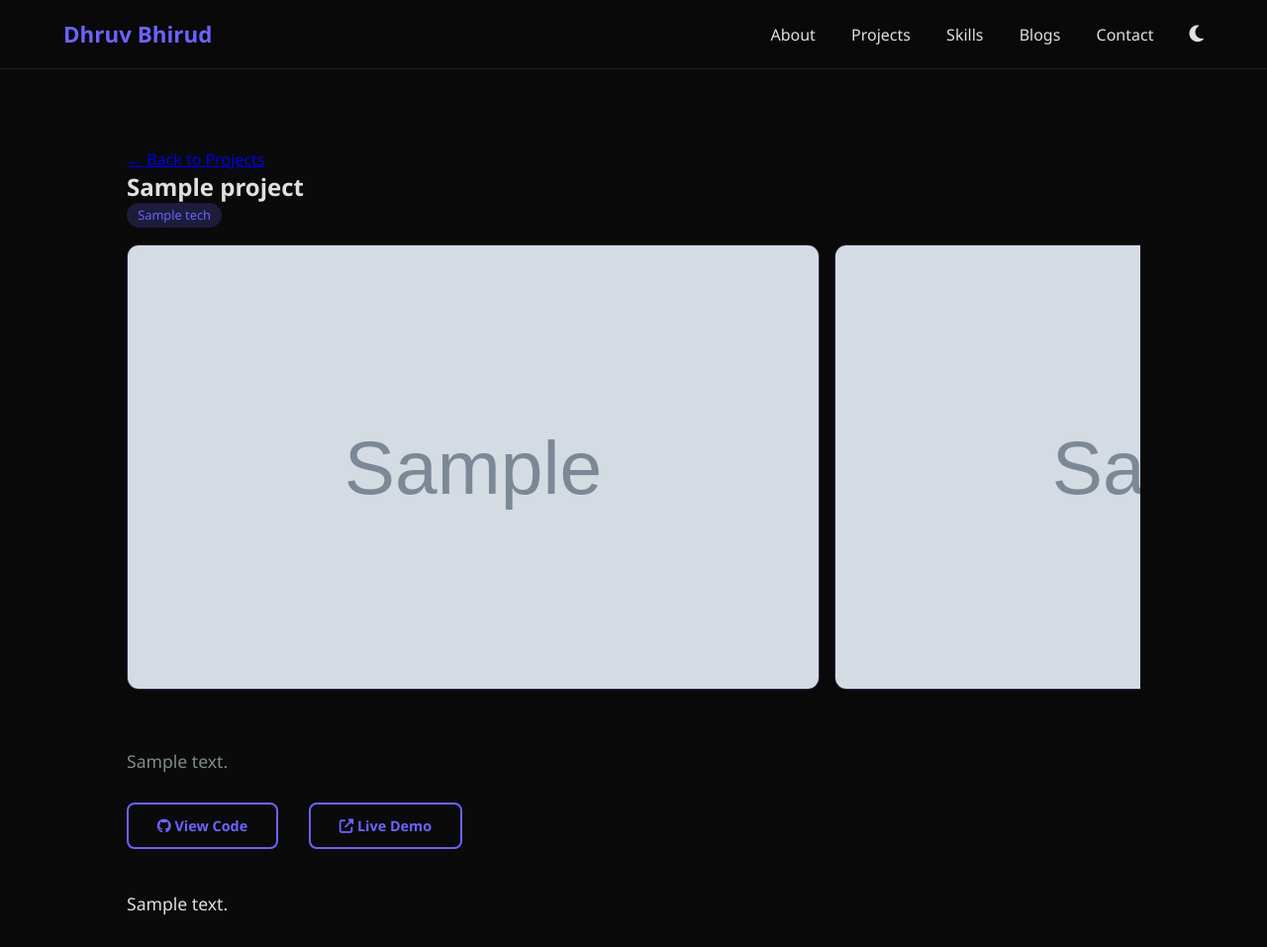
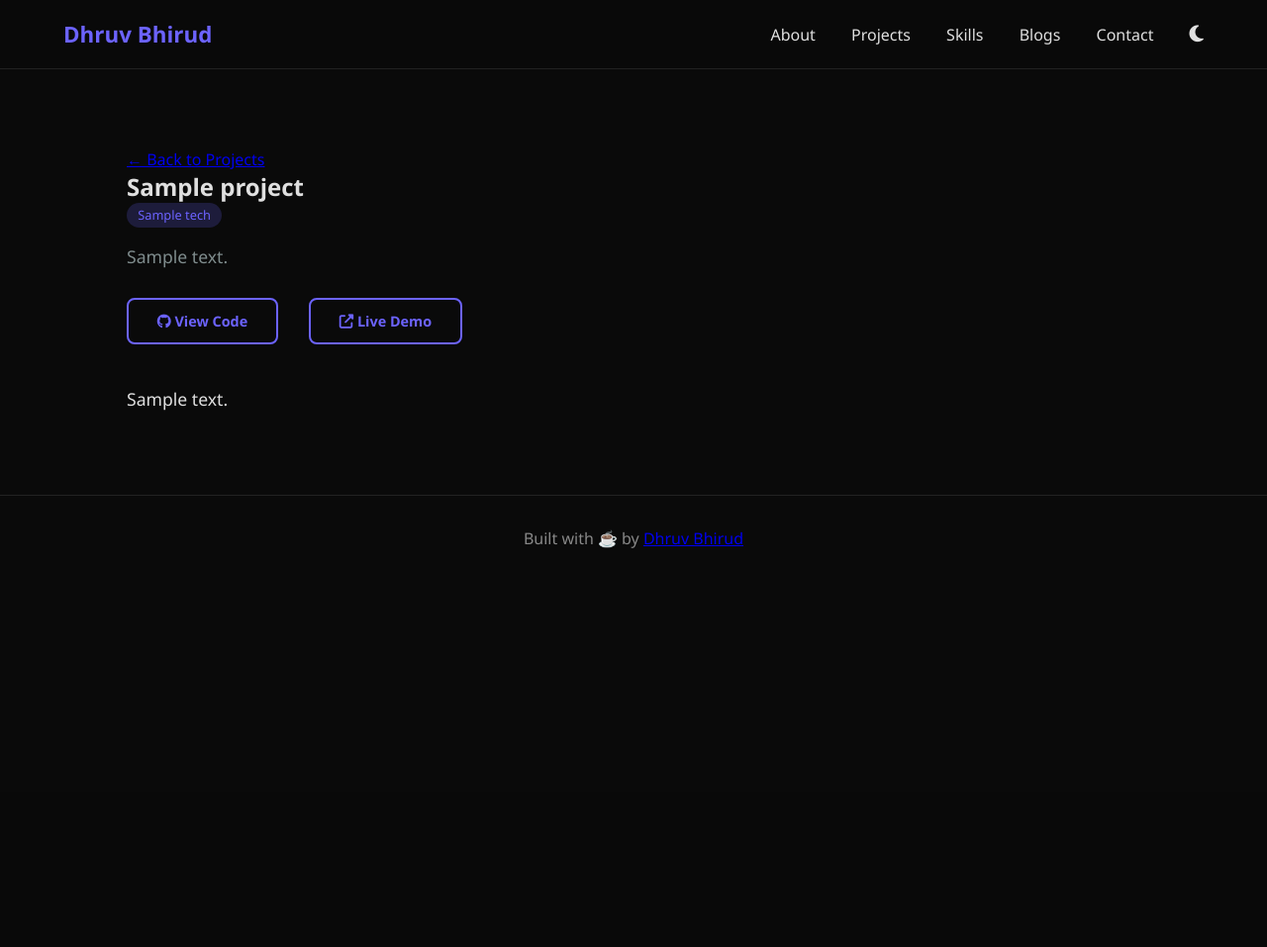
Before and after one commit to DhruvBhirud/django-portfolio, a Django app: page /project/1/ in a window 1280 px wide. Shown: the top 957 px of the page at 99% size. After the commit the page ends 554 px from the top, so only its background shows below. Run offline with Django 5.2, Linux system fonts and the light colour scheme; tables that the repository leaves empty hold one stand-in row (values such as "Sample post"); grey boxes marked "Sample" are stand-in pictures; a database or web service that is not in the repository returns one stand-in record (values such as "Sample title").

Commit message:
fix: remove image from project detailed page

```diff
--- a/main/templates/main/project_detail.html
+++ b/main/templates/main/project_detail.html
@@ -9,59 +9,6 @@
         <h1 class="detail-title">{{ project.title }}</h1>
         <div class="detail-tags" style="margin-bottom: 20px;">
             <span class="project-tag">{{ project.tech }}</span>
-        </div>
-
-        <style>
-            .project-gallery {
-                display: flex;
-                gap: 15px;
-                overflow-x: auto;
-                padding-bottom: 20px;
-                scroll-snap-type: x mandatory;
-                scrollbar-width: thin;
-                scrollbar-color: var(--primary-color) var(--bg-card);
-            }
-            .gallery-item {
-                flex: 0 0 calc(100% - 40px);
-                max-width: 800px;
-                height: 450px;
-                scroll-snap-align: center;
-                border-radius: 12px;
-                overflow: hidden;
-                border: 1px solid var(--border-card);
-                box-shadow: 0 4px 15px rgba(0,0,0,0.1);
-            }
-            @media (min-width: 768px) {
-                .gallery-item {
-                    flex: 0 0 auto;
-                    width: 700px;
-                }
-            }
-            .gallery-item img {
-                width: 100%;
-                height: 100%;
-                object-fit: cover;
-                transition: transform 0.5s ease;
-            }
-            .gallery-item:hover img {
-                transform: scale(1.05);
-            }
-        </style>
-
-        <div class="project-gallery" style="margin-bottom: 40px;">
-            {% if project.image_url %}
-            <div class="gallery-item">
-                <img src="{{ project.image_url }}" alt="{{ project.title }}">
-            </div>
-            {% endif %}
-
-            {% if project.gallery %}
-                {% for img_url in project.gallery %}
-                <div class="gallery-item">
-                    <img src="{{ img_url }}" alt="{{ project.title }} Gallery Image">
-                </div>
-                {% endfor %}
-            {% endif %}
         </div>
 
         <p style="font-size: 1.1rem; color: #7f8c8d; margin-bottom: 30px;">
```
